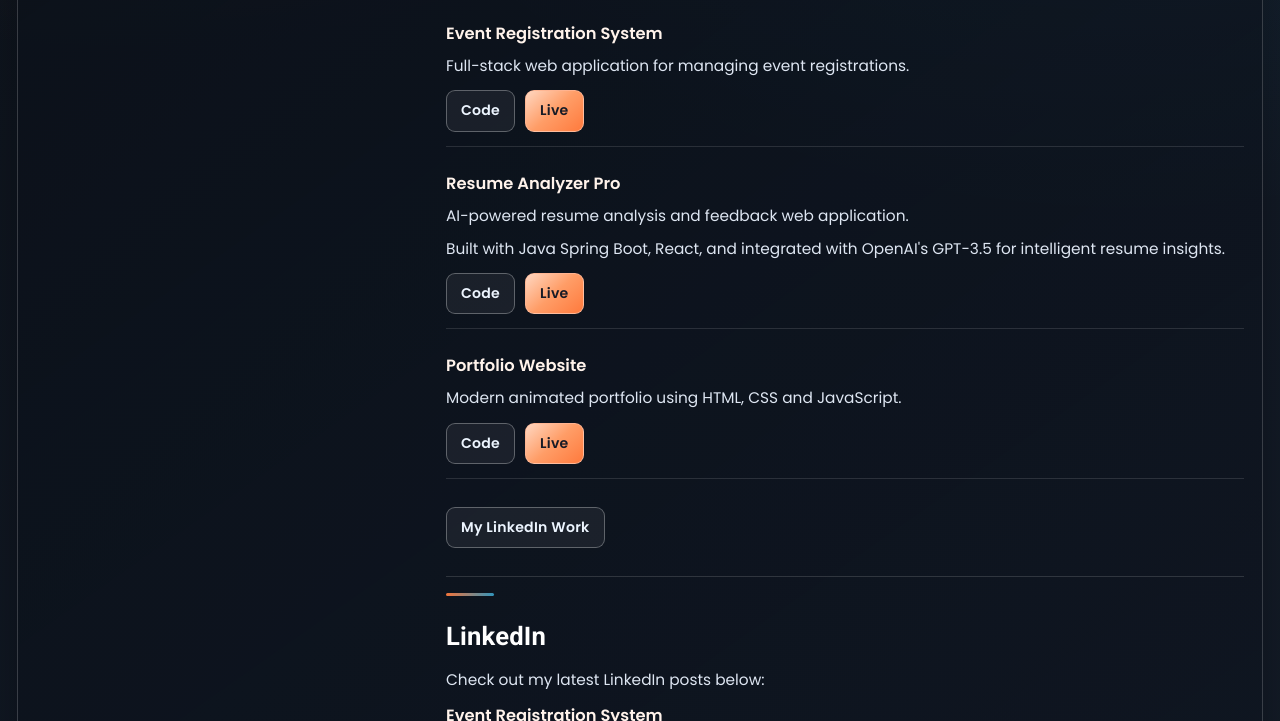
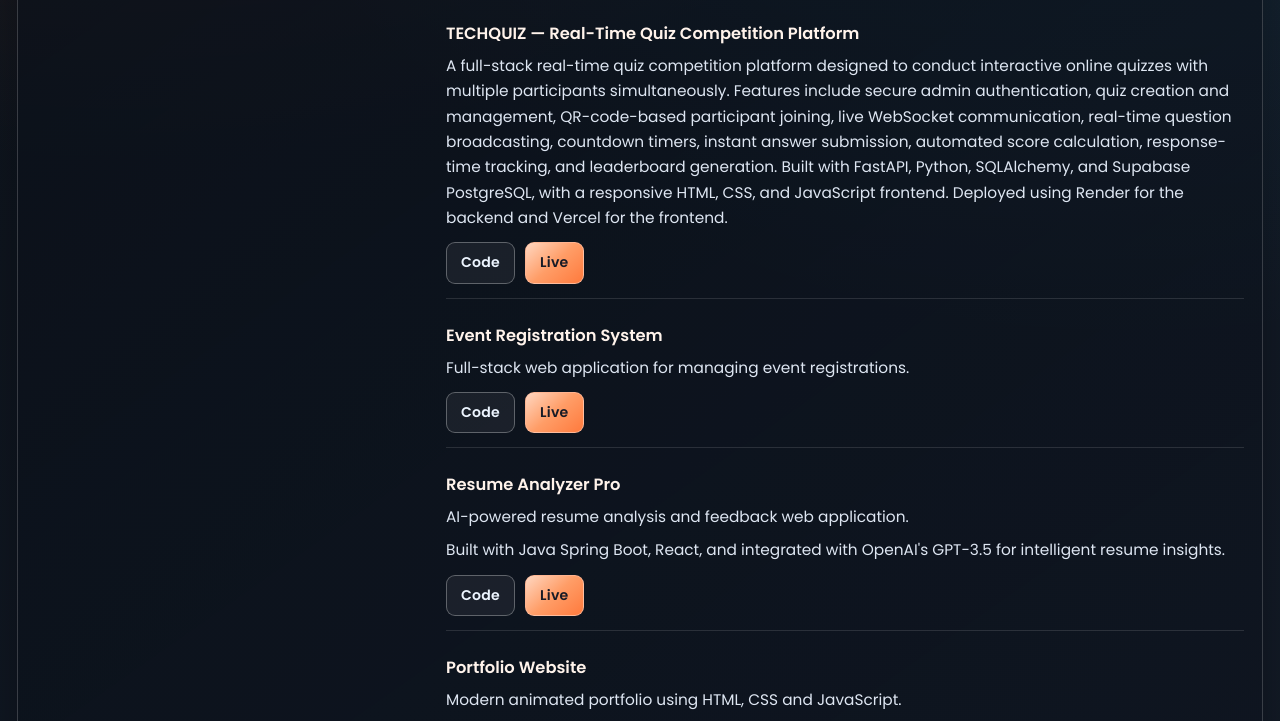
Before and after one commit to vijaydholpuria/vijay-portfolio, a plain HTML site: page index.html in a window 1280 px wide. Shown: the part 1500-2221 px from the top of the page. Drawn offline with nearby package versions, Linux system fonts and the light colour scheme.

Commit message:
adding tech quizz

```diff
--- a/index.html
+++ b/index.html
@@ -143,6 +143,16 @@
                             <a href="https://vdoc-beta.vercel.app" target="_blank" class="project-link live">Live</a>
                         </div>
                     </div>
+
+                    <div class="project">
+                       <h4>TECHQUIZ — Real-Time Quiz Competition Platform</h4>
+                       <p>A full-stack real-time quiz competition platform designed to conduct interactive online quizzes with multiple participants simultaneously. Features include secure admin authentication, quiz creation and management, QR-code-based participant joining, live WebSocket communication, real-time question broadcasting, countdown timers, instant answer submission, automated score calculation, response-time tracking, and leaderboard generation. Built with FastAPI, Python, SQLAlchemy, and Supabase PostgreSQL, with a responsive HTML, CSS, and JavaScript frontend. Deployed using Render for the backend and Vercel for the frontend.</p>
+                    <div class="project-actions">
+                           <a href="https://github.com/vijaydholpuria/TECHQUIZ" target="_blank" class="project-link">Code</a>
+                           <a href="https://techquiz-plum.vercel.app" target="_blank" class="project-link live">Live</a>
+                        </div>
+                    </div>
+
                     <div class="project">
                         <h4>Event Registration System</h4>
                         <p>Full-stack web application for managing event registrations.</p>
```
